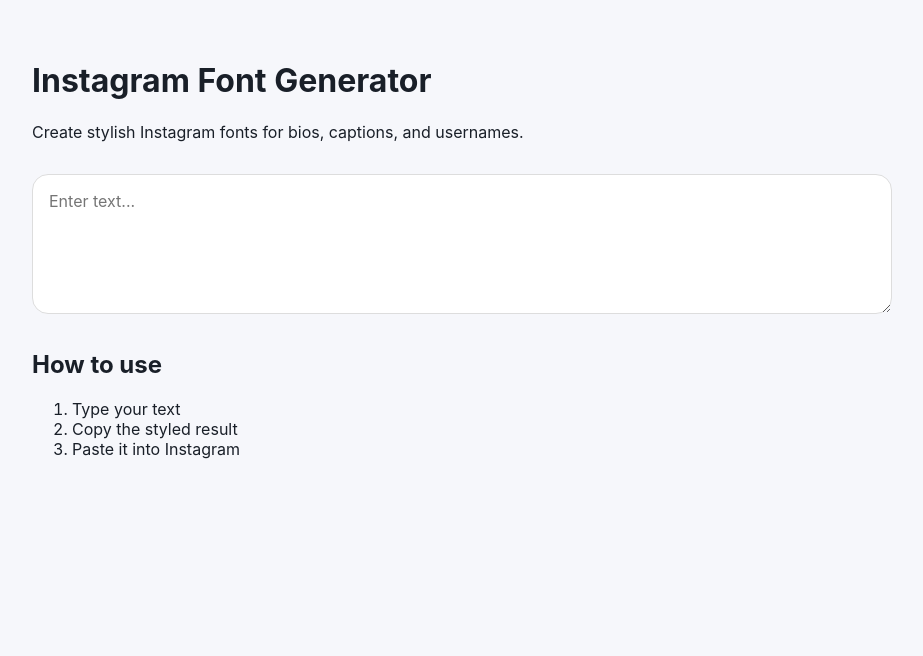
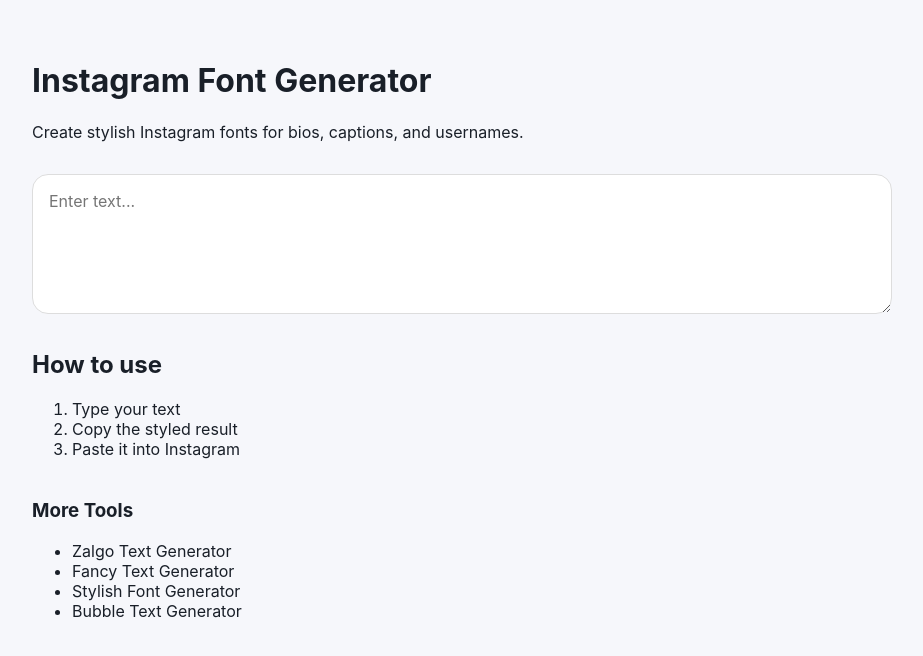
Before and after one commit to leeseulahn/textify-lab, a Next.js app: page /instagram-font-generator in a window 1280 px wide. Shown: the top 656 px of the page, without its empty margins (178-1101 px from the left). Built offline with nearby package versions, Linux system fonts and the light colour scheme; a web font is replaced by a local one.

Commit message:
Update page.tsx

```diff
--- a/app/instagram-font-generator/page.tsx
+++ b/app/instagram-font-generator/page.tsx
@@ -32,6 +32,15 @@
             <li>Paste it into Instagram</li>
           </ol>
         </section>
+          <section style={{ marginTop: 40 }}>
+  <h3>More Tools</h3>
+  <ul>
+    <li><a href="/zalgo-text-generator">Zalgo Text Generator</a></li>
+    <li><a href="/fancy-text-generator">Fancy Text Generator</a></li>
+    <li><a href="/stylish-font-generator">Stylish Font Generator</a></li>
+    <li><a href="/bubble-text-generator">Bubble Text Generator</a></li>
+  </ul>
+</section>
       </main>
     );
   }
```
